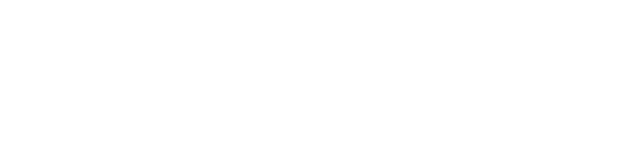
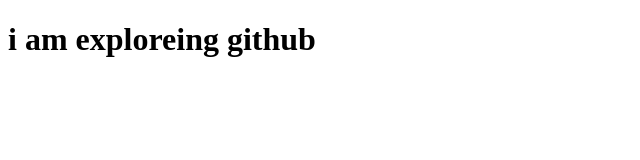
Before and after one commit to payeldhar/my-first-repo, a plain HTML site: page index.html in a window 1280 px wide. Shown: the whole page, without its empty margins (0-640 px from the left). Drawn offline with Linux system fonts and the light colour scheme.

Commit message:
something added

```diff
--- a/index.html
+++ b/index.html
@@ -4,9 +4,9 @@
     <meta charset="UTF-8">
     <meta http-equiv="X-UA-Compatible" content="IE=edge">
     <meta name="viewport" content="width=device-width, initial-scale=1.0">
-    <title>my first github repo</title>
+    <title>my first github repo </title>
 </head>
 <body>
-
+ <h1>i am exploreing github</h1>
 </body>
 </html>
```
